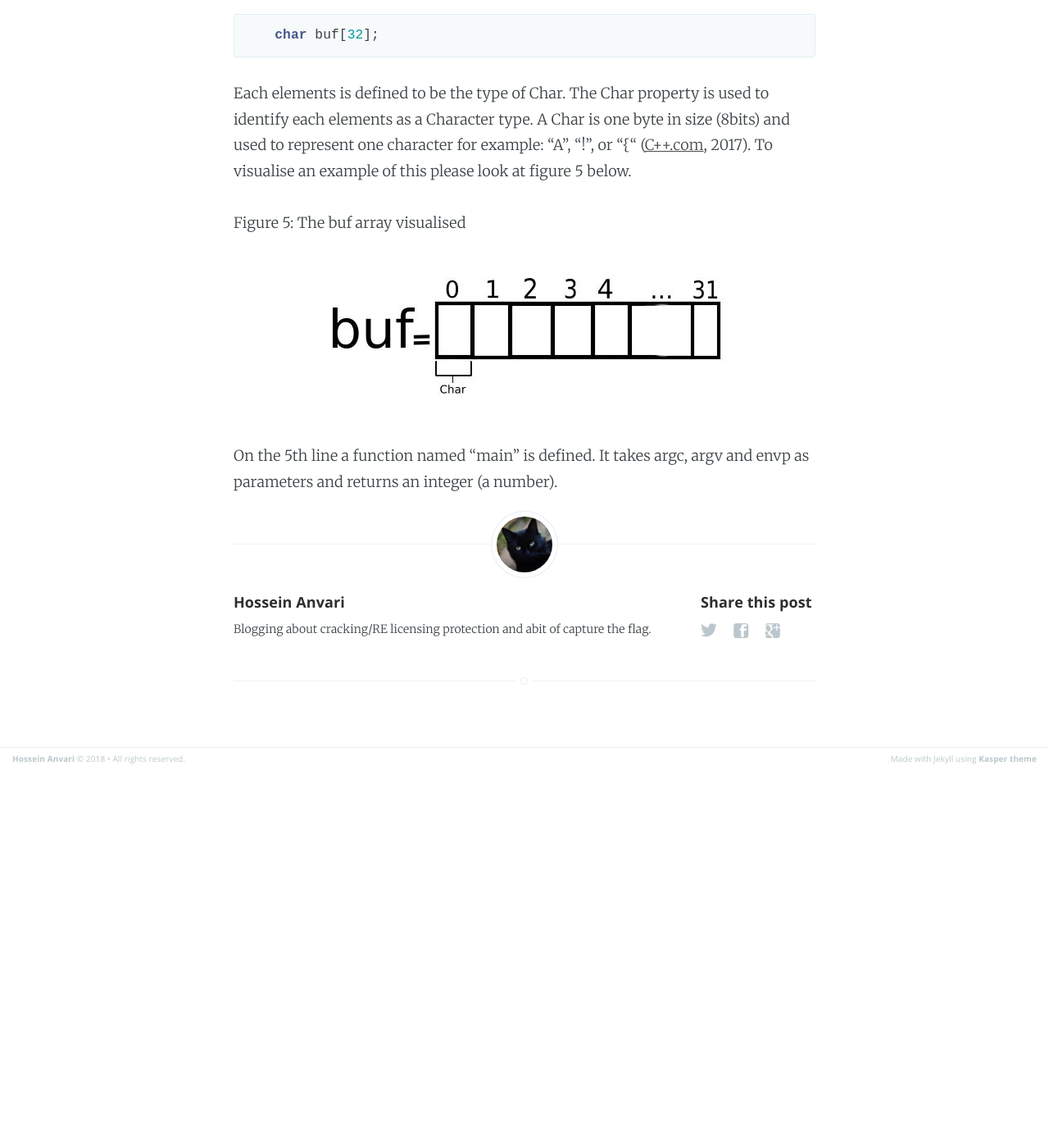
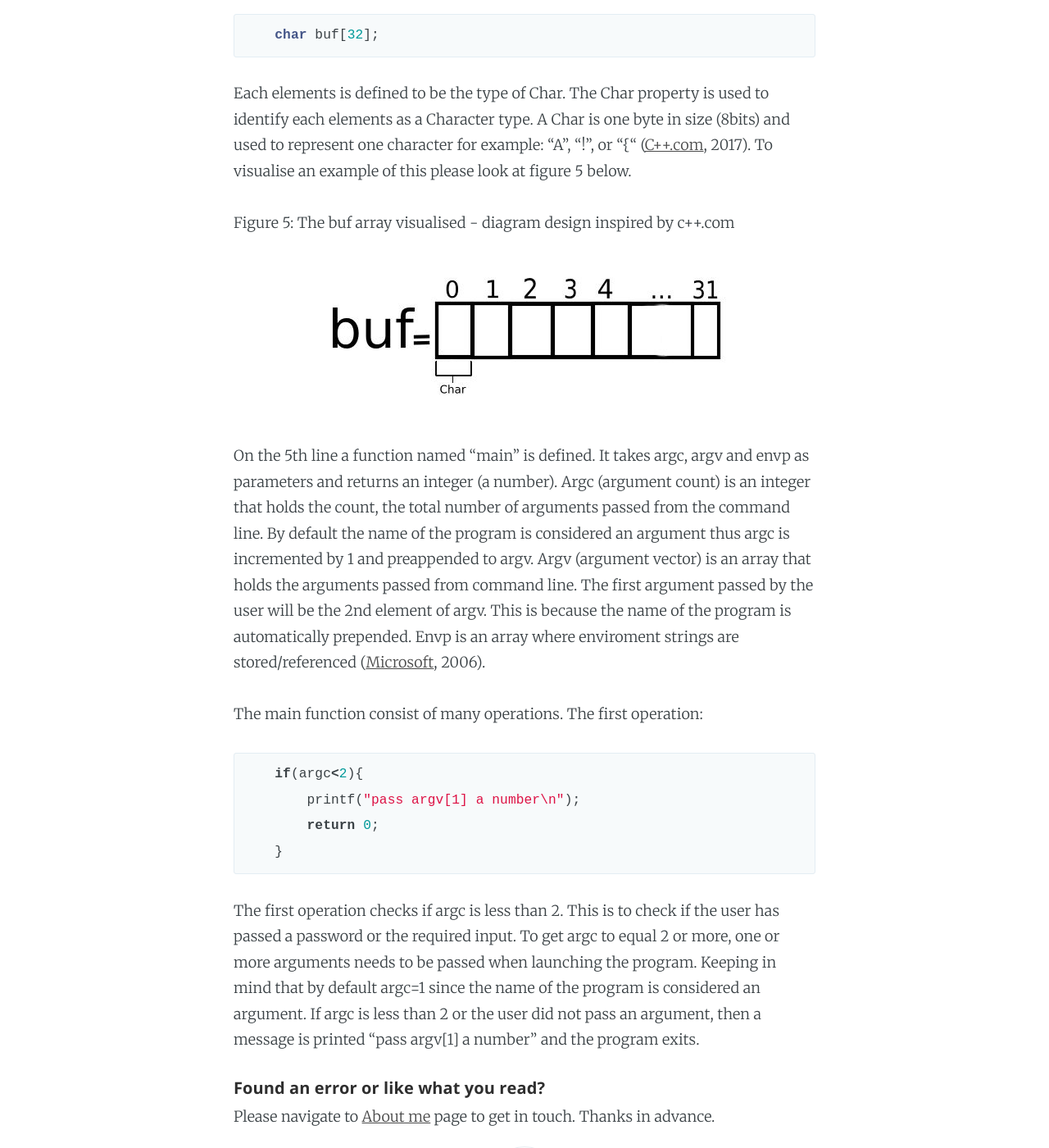
Before and after one commit to KHZ-INTL/blog, a Jekyll site: the page built from _posts/2018-03-26-solving-the-fd-challenge-pwnablekr.markdown, in a window 1280 px wide and 1400 px high, scrolled down 7022 px. Shown: the whole window at 82% size. Built offline with Jekyll 4.4.1, drawn with Linux system fonts in a browser that asks for light colours; before the commit the page ends 7961 px from its top, so only the background shows below that; some of the changed text lies outside the part shown.

Commit message:
Changed: + about me page + message: contact if error or say hi
write more about main.

```diff
--- a/_posts/2017-12-17-crackme-writeup-snd-02.markdown
+++ b/_posts/2017-12-17-crackme-writeup-snd-02.markdown
@@ -149,6 +149,8 @@ Figure 8: The Flag - Success Message
 ![SnD1-CrackMe-The Flag - Success Message](/assets/images/snd1/snd1-success.png)
 
 
+##### Found an error or like what you read?
+Please navigate to <a href="khz-intl.github.io/about" target="_blank">About me</a> page to get in touch. Thanks in advance.
 
 ##### Useful Resource/s
 
--- a/_posts/2018-03-26-solving-the-fd-challenge-pwnablekr.markdown
+++ b/_posts/2018-03-26-solving-the-fd-challenge-pwnablekr.markdown
@@ -96,7 +96,7 @@ It is easier to understand if we tried to grasp what the code does in general an
 ###### The specifics
 Now that we have an understanding of what the code does in general, let's look at what each line of code do.
 
-In the 3 three lines, 3 header are imported: stdio, stdlib and string.
+In the first 3 three lines, 3 header are imported: stdio, stdlib and string.
 
 {% highlight c++ %}
     #include <stdio.h>
@@ -116,7 +116,23 @@ Next, an array named "buf" with a size of 32 elements is defined:
 
 Each elements is defined to be the type of Char. The Char property is used to identify each elements as a Character type. A Char is one byte in size (8bits) and used to represent one character for example: "A", "!", or "{" (<a href="http://www.cplusplus.com/doc/tutorial/variables/" target="_blank">C++.com</a>, 2017). To visualise an example of this please look at figure 5 below.
 
-Figure 5: The buf array visualised
+Figure 5: The buf array visualised - diagram design inspired by c++.com
 ![diagram: a graphical visualisation of the buf array](/assets/images/fd-pwnablekr/buf-array-fd.jpg)
 
-On the 5th line a function named "main" is defined. It takes argc, argv and envp as parameters and returns an integer (a number).
+On the 5th line a function named "main" is defined. It takes argc, argv and envp as parameters and returns an integer (a number). Argc (argument count) is an integer that holds the count, the total number of arguments passed from the command line. By default the name of the program is considered an argument thus argc is incremented by 1 and preappended to argv. Argv (argument vector) is an array that holds the arguments passed from command line. The first argument passed by the user will be the 2nd element of argv. This is because the name of the program is automatically prepended. Envp is an array where enviroment strings are stored/referenced (<a href="https://docs.microsoft.com/en-us/previous-versions/visualstudio/visual-studio-6.0/aa299386(v=vs.60)" target="_blank">Microsoft</a>, 2006).
+
+The main function consist of many operations. The first operation:
+
+{% highlight c++ %}
+    if(argc<2){
+        printf("pass argv[1] a number\n");
+        return 0;
+    }
+{% endhighlight %}
+
+
+ The first operation checks if argc is less than 2. This is to check if the user has passed a password or the required input. To get argc to equal 2 or more, one or more arguments needs to be passed when launching the program. Keeping in mind that by default argc=1 since the name of the program is considered an argument. If argc is less than 2 or the user did not pass an argument, then a message is printed "pass argv[1] a number" and the program exits.
+
+
+##### Found an error or like what you read?
+Please navigate to <a href="khz-intl.github.io/about" target="_blank">About me</a> page to get in touch. Thanks in advance.
```
Also changed, not shown: about.md (+9 -1 lines).
